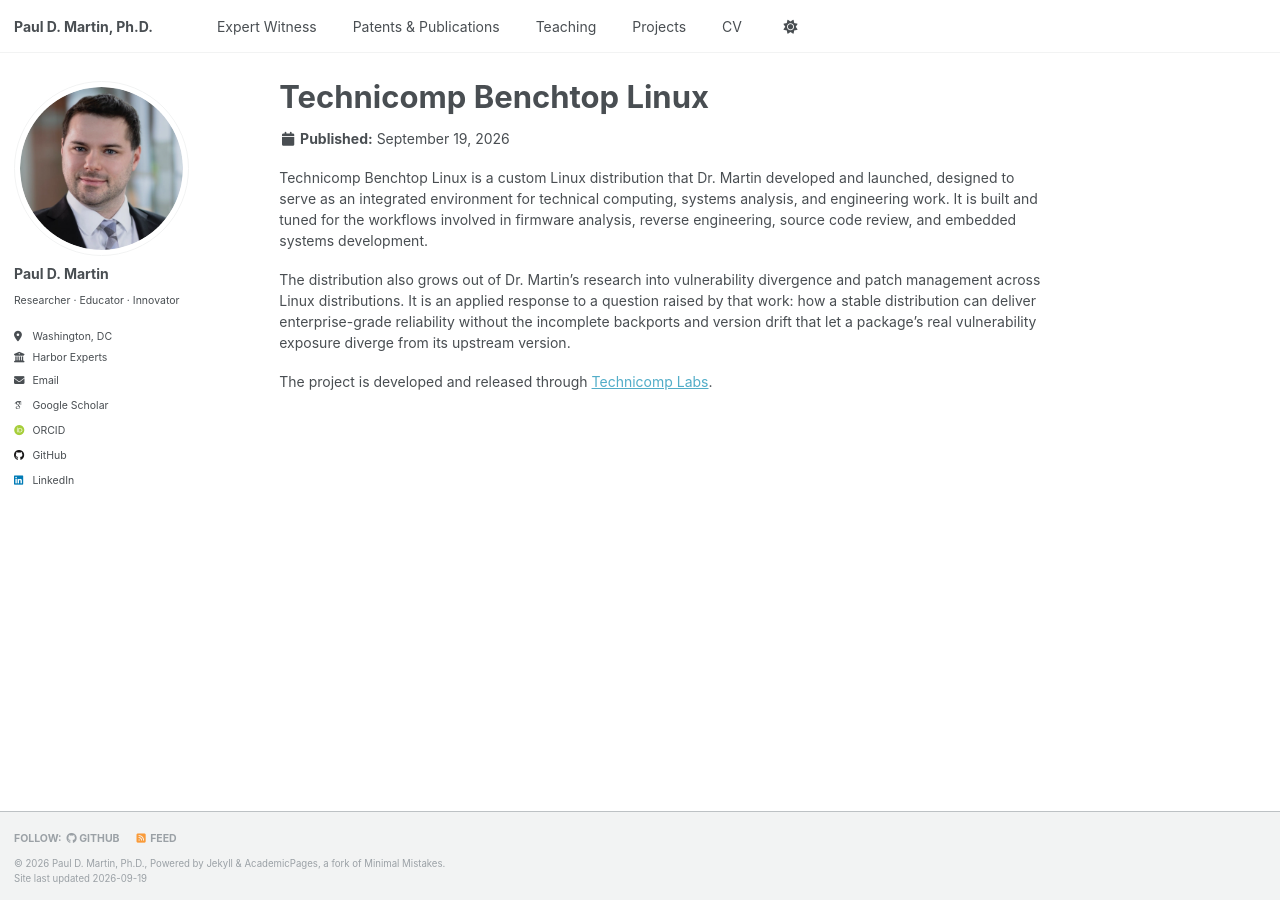
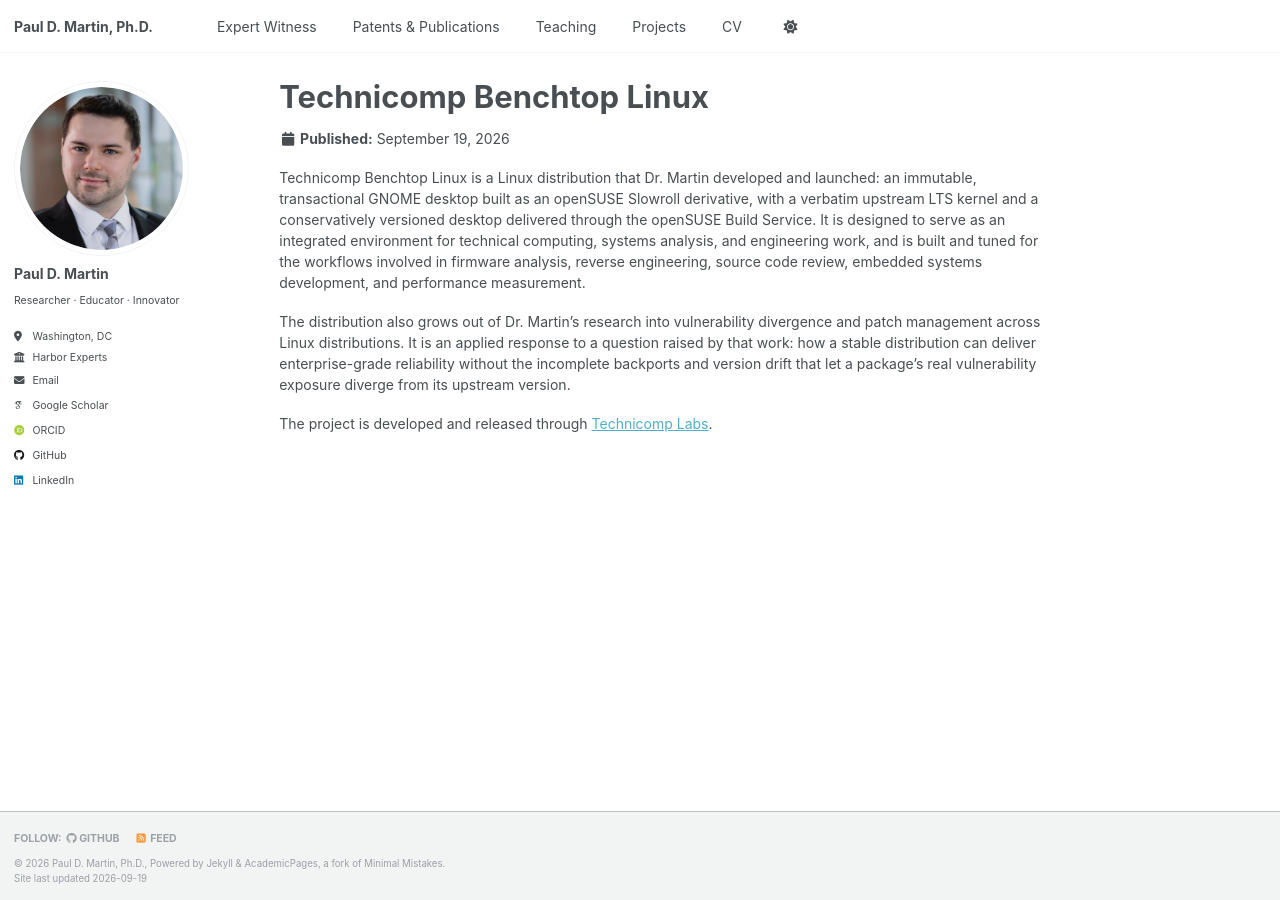
Before and after one commit to pauldmartinphd/pauldmartinphd.github.io, a Jekyll site: the page built from _portfolio/5-technicomp-workbench.md, in a window 1280 px wide. Built offline with Jekyll 4.4.1, drawn with Linux system fonts in a browser that asks for light colours; some web fonts are replaced.

Commit message:
Benchtop Linux entry: describe the actual design

```diff
--- a/_portfolio/5-technicomp-workbench.md
+++ b/_portfolio/5-technicomp-workbench.md
@@ -6,7 +6,7 @@
 weight: 42
 ---
 
-Technicomp Benchtop Linux is a custom Linux distribution that Dr. Martin developed and launched, designed to serve as an integrated environment for technical computing, systems analysis, and engineering work. It is built and tuned for the workflows involved in firmware analysis, reverse engineering, source code review, and embedded systems development.
+Technicomp Benchtop Linux is a Linux distribution that Dr. Martin developed and launched: an immutable, transactional GNOME desktop built as an openSUSE Slowroll derivative, with a verbatim upstream LTS kernel and a conservatively versioned desktop delivered through the openSUSE Build Service. It is designed to serve as an integrated environment for technical computing, systems analysis, and engineering work, and is built and tuned for the workflows involved in firmware analysis, reverse engineering, source code review, embedded systems development, and performance measurement.
 
 The distribution also grows out of Dr. Martin's research into vulnerability divergence and patch management across Linux distributions. It is an applied response to a question raised by that work: how a stable distribution can deliver enterprise-grade reliability without the incomplete backports and version drift that let a package's real vulnerability exposure diverge from its upstream version.
 
```
